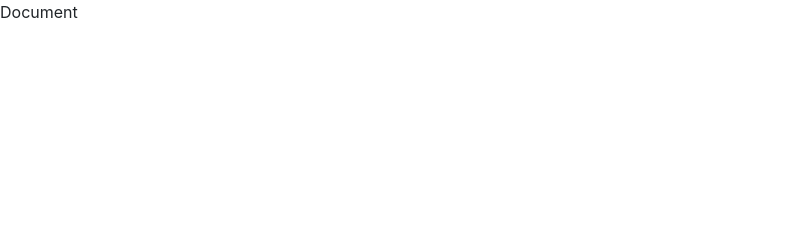
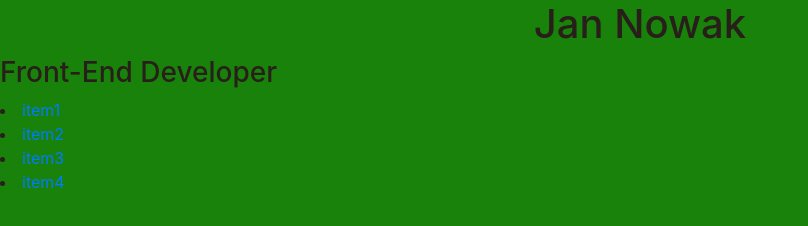
Before and after one commit to MarcinWiacekPL/Praca_wakacyjna, a plain HTML site: page index.html in a window 1280 px wide. Shown: the whole page, without its empty margins (0-808 px from the left). Drawn offline with nearby package versions, Linux system fonts and the light colour scheme.

Commit message:
przygotowanie 2

```diff
--- a/index.html
+++ b/index.html
@@ -6,13 +6,22 @@
     <meta name="viewport" content="width=device-width, initial-scale=1.0">
     <meta http-equiv="X-UA-Compatible" content="ie=edge">
     <link rel="stylesheet" href="https://maxcdn.bootstrapcdn.com/bootstrap/4.3.1/css/bootstrap.min.css">
-    <link rel="stylesheet" href="style.css"
+    <link href="https://fonts.googleapis.com/css?family=Lato&display=swap" rel="stylesheet">
+    <link rel="stylesheet" href="style.css">
     <title>Document</title>
+
 </head>
+<div class="h1 text-center">
+    <h1>Jan Nowak</h1>
+</div>
+<div>
+    <h3>Front-End Developer</h3>
+</div>
 
-
-
-
+<li><a href="">item1</a></li>
+<li><a href="">item2</a></li>
+<li><a href="">item3</a></li>
+<li><a href="">item4</a></li>
 
 
 <body>
--- a/style.css
+++ b/style.css
@@ -0,0 +1,4 @@
+body {
+    background-color: #19820B;
+    color: #291f1a;
+}
```
Also changed, not shown: 1 other file.
